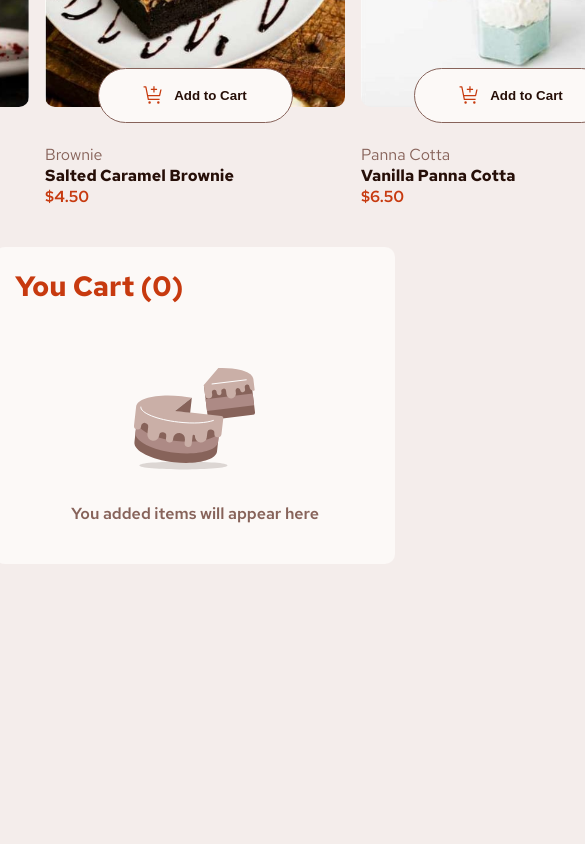
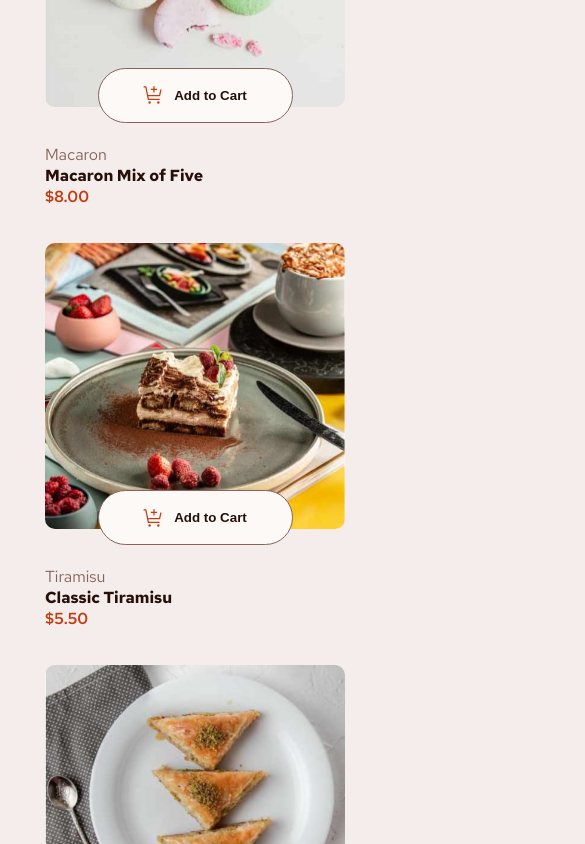
Before and after one commit to guivianx/coffeShop-landPage, a React (Vite) app: page / in a window 390 px wide. Shown: the part 1156-2000 px from the top of the page, 585 px wide, since content can reach past the window. Before the commit the page ends 1770 px from the top, so only its background shows below. Built offline with nearby package versions, Linux system fonts and the light colour scheme.

Commit message:
css / media screen

```diff
--- a/src/components/cart/cart-empty/index.css
+++ b/src/components/cart/cart-empty/index.css
@@ -1,4 +1,3 @@
-
 .cart-empty {
     color: var(--Rose-500);
     font-weight: var(--Weight600);
@@ -10,6 +9,17 @@
     align-items: center;
     gap: 20px;
     justify-content: center;
-    margin-top: 50px;
-    margin-bottom: 20px;
+
+    height: 275px;
 }
+
+
+.img-empty {
+    width: 160px;
+}
+
+@media screen and (max-width: 450px) {
+    .img-empty {
+        width: 150px;
+    }
+}
--- a/src/components/cart/cart-itens/index.css
+++ b/src/components/cart/cart-itens/index.css
@@ -28,6 +28,12 @@
 
 }
 
+@media screen and (max-width: 450px) {
+    .div-message {
+        flex-direction: column;
+    }
+}
+
 .button-cart {
     background-color: var(--Red);
     padding: 20px 0px;
@@ -37,4 +43,5 @@
     font-weight: var(--Weight600);
     cursor: pointer;
     font-family: var(--Font-family);
+    margin-bottom: 10px;
 }
--- a/src/components/cart/index.css
+++ b/src/components/cart/index.css
@@ -4,3 +4,20 @@ h2 {
     font-size: 2.8rem;
     align-self: flex-start;
 }
+
+.div-cart {
+    padding: 20px 20px 0px 20px;
+    background-color: var(--Rose-50);
+    border-radius: 10px;
+    width: 400px;
+    display: flex;
+    flex-direction: column;
+    align-items: center;
+    height: 100%;
+}
+
+@media screen and (max-width: 450px) {
+    .div-cart {
+        width: 300px;
+    }
+}
--- a/src/components/list-itens/index.css
+++ b/src/components/list-itens/index.css
@@ -6,5 +6,32 @@ h1 {
 .list-products {
     display: grid;
     grid-template-columns: repeat(3, 1fr);
-    gap: 1.6rem
+    gap: 1.6rem;
 }
+
+@media screen and (max-width: 1400px) {
+    .list-products {
+        grid-template-columns: repeat(2, 1fr);
+    }
+
+}
+
+@media screen and (max-width: 1120px) {
+    .list-products {
+        grid-template-columns: 300px;
+        justify-content: center;
+    }
+
+}
+
+@media screen and (max-width: 768px) {
+    .list-products {
+        grid-template-columns: repeat(2, 1fr);
+    }
+}
+
+@media screen and (max-width: 660px) {
+    .list-products {
+        grid-template-columns: 1fr;
+    }
+}
```
